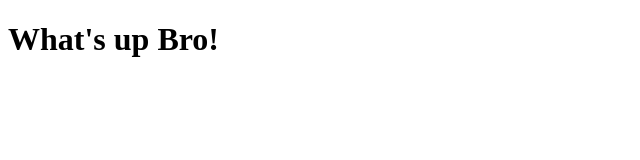
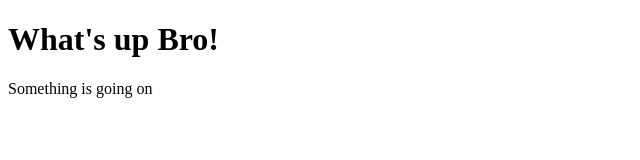
Before and after one commit to kshitijgupta468035/practice, a plain HTML site: page index.html in a window 1280 px wide. Shown: the whole page, without its empty margins (0-640 px from the left). Drawn offline with Linux system fonts and the light colour scheme.

Commit message:
let's see

```diff
--- a/index.html
+++ b/index.html
@@ -7,5 +7,6 @@
 </head>
 <body>
     <h1>What's up Bro!</h1>
+    <p>Something is going on</p>
 </body>
 </html>
```
